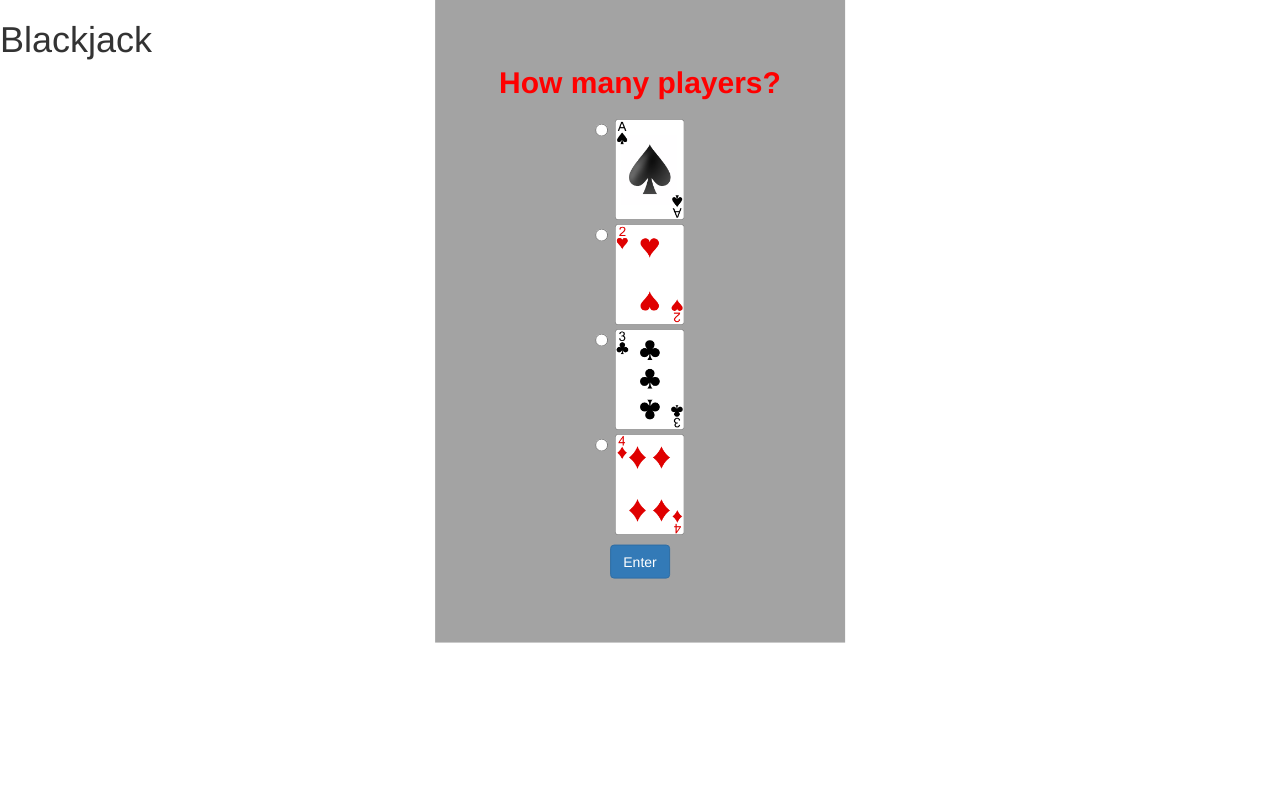
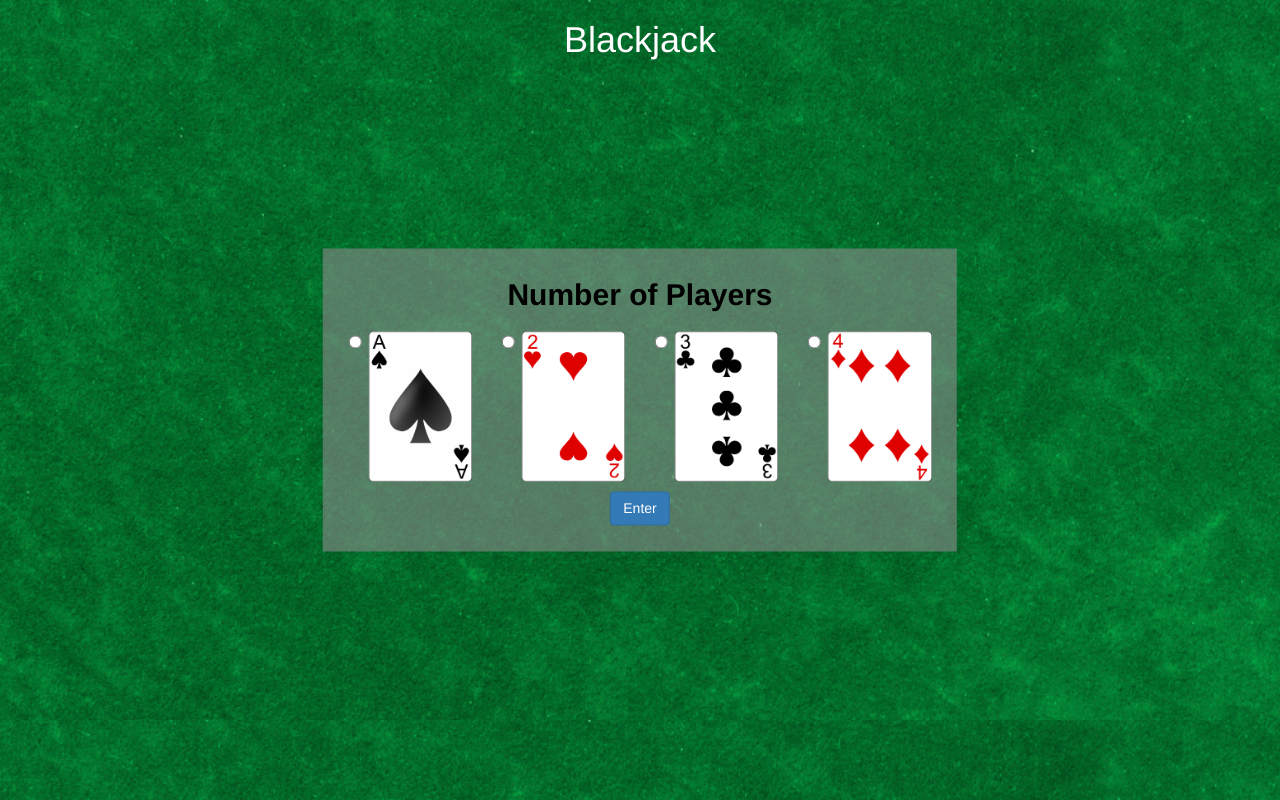
Before and after one commit to nsanders9022/Blackjack, a website: page index.html in a window 1280 px wide. Drawn offline with Linux system fonts and the light colour scheme.

```diff
--- a/css/styles.css
+++ b/css/styles.css
@@ -1,22 +1,36 @@
-#name-div {
+body {
+    background-image: url("../img/felt.jpg");
+    /* background-repeat: no-repeat; */
+    background-size: cover;
+    color: white;
+}
+
+.container {
+    width: 80%;
+}
+
+h1 {
+    text-align: center;
+}
+
+#name-div, #game {
     display: none;
 }
 
 form, #name-form{
     position: absolute;
-    top: 40%;
+    top: 50%;
     left: 50%;
     text-align: center;
     transform: translate(-50%,-50%);
     -ms-transform: translate(-50%,-50%);
-    background-color: rgba(140, 140, 140, 0.8);
-    padding: 5%;
-
+    background-color: rgba(140, 140, 140, 0.6);
+    padding: 2%;
 }
 
 label {
     font-size: 30px;
-    color: red;
+    color: black;
     text-align: left;
 }
 
@@ -26,5 +40,15 @@
 }
 
 .player-count-card {
-      height: 100px;
+    height: 150px;
 }
+
+.player-count-card:hover {
+    border: 3px solid black;
+}
+
+#player-info {
+    margin: 0 auto;
+    text-align: center;
+    font-size: 24px;
+}
--- a/index.html
+++ b/index.html
@@ -9,48 +9,64 @@
   <title>Blackjack</title>
 </head>
 <body>
+  <div class="container">
+
     <h1>Blackjack</h1>
 
     <!-- askes user for number of players -->
     <div class="player-count">
       <form class="form-group" id="player-count">
-      <label for="howManyPlayers">How many players?</label>
+        <label for="howManyPlayers">Number of Players</label>
+        <div class="row">
+          <div class="col-sm-3">
             <div class="radio">
               <label>
                 <input type="radio" name="count" value="1">
-          <img class="player-count-card" src="img/1.png"
+                <img class="player-count-card" src="img/1.png">
               </label>
             </div>
+          </div>
+          <div class="col-sm-3">
             <div class="radio">
               <label>
                 <input type="radio" name="count" value="2">
-          <img class="player-count-card" src="img/15.png"
+                <img class="player-count-card" src="img/15.png">
               </label>
             </div>
+          </div>
+          <div class="col-sm-3">
             <div class="radio">
               <label>
                 <input type="radio" name="count" value="3">
-          <img class="player-count-card" src="img/29.png"
+                <img class="player-count-card" src="img/29.png">
               </label>
             </div>
+          </div>
+          <div class="col-sm-3">
             <div class="radio">
               <label>
                 <input type="radio" name="count" value="4">
-          <img class="player-count-card" src="img/43.png"
+                <img class="player-count-card" src="img/43.png">
               </label>
             </div>
-      <button type="submit" class="btn btn-primary" name="button">Enter</button>
+          </div>
+        </div>
+        <button type="submit" class="submit-count btn btn-primary" name="button">Enter</button>
+      </form>
     </div>
 
     <!-- beginning name form -->
     <div id="name-div">
       <div id="name-form">
-
       </div>
     </div>
 
     <div id="player-info">
+    </div>
+
+    <div id="game">
+      <button class="play-turn btn btn-primary"></button>
+    </div>
 
   </div>
-
 </body>
--- a/js/scripts.js
+++ b/js/scripts.js
@@ -65,10 +65,9 @@
     }
     allCards.push(card);
   }
-
-  allCards.forEach(function(card) {
-    console.log (card.id + " " + card.value + " " + card.suit)
-  })
+  // allCards.forEach(function(card) {
+  //   console.log (card.id + " " + card.value + " " + card.suit)
+  // })
 }
 
 
@@ -151,7 +150,7 @@
     switchPlayers()
     playerTurn = new CurrentTurn(allPlayers[0]);
   }
-  console.log(aPlayer.hand + " " + aPlayer.player.name)
+  // console.log(aPlayer.hand + " " + aPlayer.player.name)
 }
 
 //gets card and marks it as played
@@ -183,7 +182,7 @@
 }
 
 //dynamically creates inputs for each player's user name
-function usernameFields() {
+var usernameFields = function() {
   var nameForm = document.getElementById("name-form");
 
   while (nameForm.hasChildNodes()) {
@@ -192,7 +191,7 @@
 
   for (i = 0; i < playerCount; i++) {
     var label = document.createElement("label");
-    var labelText = document.createTextNode("Player " + (i+1) + " user name");
+    var labelText = document.createTextNode("Player" + (i+1) + " Name: ");
     label.appendChild(labelText);
     nameForm.appendChild(label);
 
@@ -216,15 +215,13 @@
 
 
 //////////////////////////////////////////////////////////////////////////////////////////////////////////////
-
-
 $(document).ready(function() {
 
   createCards();
 
   $("#player-count").submit(function(event) {
     event.preventDefault();
-
+    // debugger;
     playerCount = parseInt($("input:radio[name=count]:checked").val());
 
     console.log(playerCount);
@@ -244,10 +241,17 @@
       }
 
       var playerInfo = document.getElementById("player-info");
+      var colWidth = 12/allPlayers.length;
       for (var i = 0; i < allPlayers.length; i++) {
-        playerInfo.innerHTML += '<div id = player' + i+1 +'info>' + allPlayers[i].name + ': ' +  allPlayers[i].chips + '</div>'
+        playerInfo.innerHTML += '<div class=col-sm-' + colWidth + ' id= player' + i+1 +'info>' + allPlayers[i].name + ': ' +  allPlayers[i].chips + '</div>'
       }
+
+      $("#game").show();
+      $(".play-turn").text(allPlayers[0].name + "'s turn")
+
+      $(".play-turn").click(function() {
+        dealTwo(playerTurn)
+      })
     })
   })
-
 })
```
Also changed, not shown: img/felt.jpg (added), img/felt2.jpg (added). Lines whose indentation alone changed are shown as unchanged.
